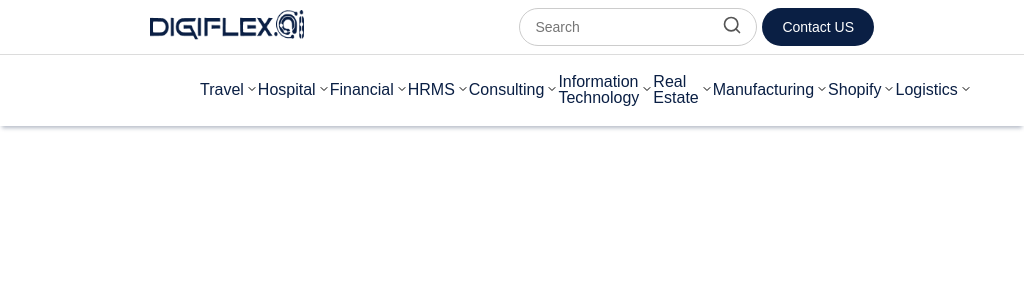
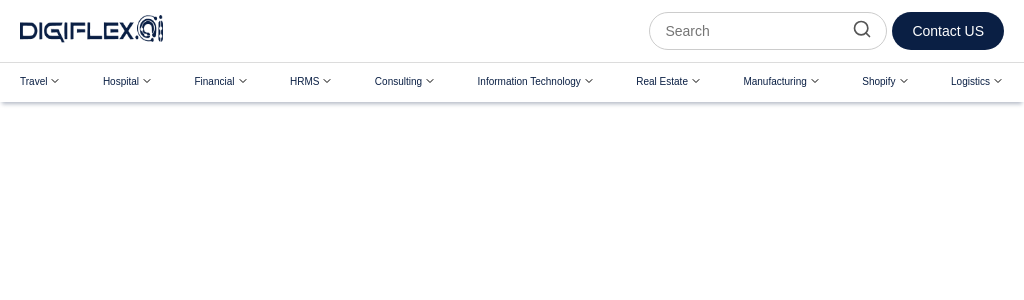
Before and after one commit to Questdigiflex/quest_digiflex, a Next.js app: page / in a window 1024 px wide. Shown: the top 300 px of the page. Built offline with nearby package versions, Linux system fonts and the light colour scheme.

Commit message:
Navbar Fixed

```diff
--- a/app/components/Header.js
+++ b/app/components/Header.js
@@ -5,8 +5,13 @@ import Link from 'next/link';
 import { menuItems } from '../Data/navData';
 import { Search, ChevronDown } from 'lucide-react';
 import digiflexLogo from "../assets/digiflexLogo.png"
+import useBreakpoint from '../hooks/useBreakPoints';
+import { Menu, X } from 'lucide-react';
+
 export default function Navbar() {
 
+    const { isMobile, isTablet, isLaptop, isDesktop } = useBreakpoint();
+    const [open, setOpen] = useState(false);
     const [menuOpen, setMenuOpen] = useState(null);
     const timeoutRef = useRef(null);
 
@@ -38,12 +43,16 @@ export default function Navbar() {
 
                 <div className={styles.logo}>
                     <Link href="/">
-                        <Image src={digiflexLogo} height={30}
+                        <Image src={digiflexLogo}
+                        height={isMobile ?  24 : 28}
                         priority alt='Digiflex Logo' />
 
                     </Link>
                 </div>
 
+                {
+
+                    (isLaptop || isDesktop) && (
                         <div className={styles.leftside}>
 
                             <div className={styles.searchContainer}>
@@ -61,14 +70,34 @@ export default function Navbar() {
                             </Link>
 
                         </div>
+                    )
+                }
+
+                {
+                    (isMobile || isTablet) && (
+                        <div className={styles.menuIcon} onClick={() => setOpen(!open)}>
+                            {
+                                open ? (
+                                    <X  size={isMobile ?  28 : 32} />
+                                ) : (
+                                    <Menu size={isMobile ?  28 : 32} />
+                                )
+                            }
+                        </div>
+                    )
+                }
 
             </div>
 
             <div className={styles.line}></div>
 
+            {
+
+                (isLaptop || isDesktop) && (
                     <div className={styles.menuBar}>
 
                         {
+
                             menuItems.map((item, idx) => (
                                 <div
                                     key={idx}
@@ -107,9 +136,13 @@ export default function Navbar() {
                                     }
                                 </div>
                             ))
+
                         }
 
                     </div>
+                )
+            }
+
         </div>
     );
 }
--- a/app/components/Header.module.css
+++ b/app/components/Header.module.css
@@ -9,7 +9,7 @@
     justify-content: space-between;
     align-items: center;
     background: white;
-    padding: 8px 150px;
+    padding: 8px 100px;
 }
 
 
@@ -68,11 +68,10 @@
 
 
 .menuBar {
-    padding: 20px 200px;
+    padding: 20px 120px;
     display: flex;
     justify-content: space-between;
     align-items: center;
-
     box-shadow: 0 4px 4px -2px rgba(10, 31, 68, 0.3);
 
 }
@@ -82,7 +81,6 @@
     position: relative;
     font-weight: 400;
     font-style: normal;
-    font-size: 16px;
     line-height: 100%;
     letter-spacing: 0;
     cursor: pointer;
@@ -92,9 +90,10 @@
     align-items: center;
 }
 
-.menuLink {
+.menuLink, .menuIcon {
     text-decoration: none;
     color: #0A1F44;
+    font-size: 16px;
 }
 
 .caret {
@@ -110,20 +109,22 @@
     position: absolute;
     top: 37px;
     left: 50%;
+    z-index: 1000;
     transform: translateX(-50%);
     width: 200px;
     min-width: 180px;
     background-color: #fff;
     box-shadow: 0 4px 12px rgba(141, 97, 97, 0.1);
+
     padding: 8px 0;
+
+    display: flex;
     flex-direction: column;
-    z-index: 1000;
-    display: flex;
 }
 
 /* Dropdown link styles */
 .dropdown a {
-    padding: 10px 16px;
+    padding: 10px 12px;
     text-decoration: none;
     color: #0A1F44;
     font-size: 14px;
@@ -134,11 +135,62 @@
     background-color: #f2f2f2;
 }
 
-/* @media (max-width: 1024px) {
+
+
+
+
+/* @media (min-width: 1276px) {
+
+} */
+
+
+@media (min-width: 769px) and (max-width: 1275px) {
     .topBar {
-        padding: 8px 10px ;
+        padding: 12px 20px;
     }
+
     .menuBar {
-        padding: 20px 12px;
+        padding: 12px 20px;
     }
-} */
+
+    .menuLink {
+        font-size: 10px;
+    }
+
+    .dropdown {
+        top: 29px;
+        left: 50%;
+        transform: translateX(-50%);
+    }
+
+    /* First menu item - left aligned */
+    .menuItem:first-child .dropdown {
+        left: 0;
+        right: auto;
+        transform: none;
+    }
+
+    /* Last menu item - right aligned */
+    .menuItem:last-child .dropdown {
+        right: 0;
+        left: auto;
+        transform: none;
+    }
+
+    .dropdown a {
+        font-size: 10px;
+    }
+}
+
+@media (min-width: 481px) and (max-width: 768px) {
+    .topBar {
+        padding: 12px 20px;
+    }
+}
+
+@media (max-width: 480px) {
+    .topBar {
+        padding: 12px 20px;
+    }
+
+}
--- /dev/null
+++ b/app/hooks/useBreakPoints.js
@@ -0,0 +1,35 @@
+import { useState, useEffect } from 'react';
+
+export default function useBreakpoint() {
+    const [breakpoint, setBreakpoint] = useState({
+        isMobile: false,
+        isTablet: false,
+        isLaptop: false,
+        isDesktop: false,
+    });
+
+    useEffect(() => {
+        if (typeof window === 'undefined') return;
+
+        const checkBreakpoint = () => {
+            const width = window.innerWidth;
+
+            setBreakpoint({
+                isMobile: width <= 480,
+                isTablet: width >= 481 && width <= 768,
+                isLaptop: width >= 769 && width <= 1275,
+                isDesktop: width >= 1276,
+            });
+        };
+
+        checkBreakpoint();
+
+        window.addEventListener('resize', checkBreakpoint);
+
+        return () => {
+            window.removeEventListener('resize', checkBreakpoint);
+        };
+    }, []);
+
+    return breakpoint;
+}
--- a/app/layout.js
+++ b/app/layout.js
@@ -1,5 +1,7 @@
 import { Geist, Geist_Mono } from "next/font/google";
 import "./globals.css";
+import Head from "next/head";
+
 
 const geistSans = Geist({
     variable: "--font-geist-sans",
@@ -19,6 +21,9 @@ export const metadata = {
 export default function RootLayout({ children }) {
     return (
         <html lang="en">
+              <Head>
+                <meta name="viewport" content="width=device-width, initial-scale=1.0" />
+            </Head>
             <body className={`${geistSans.variable} ${geistMono.variable}`}>
                 {children}
             </body>
```
Lines whose indentation alone changed are shown as unchanged.
